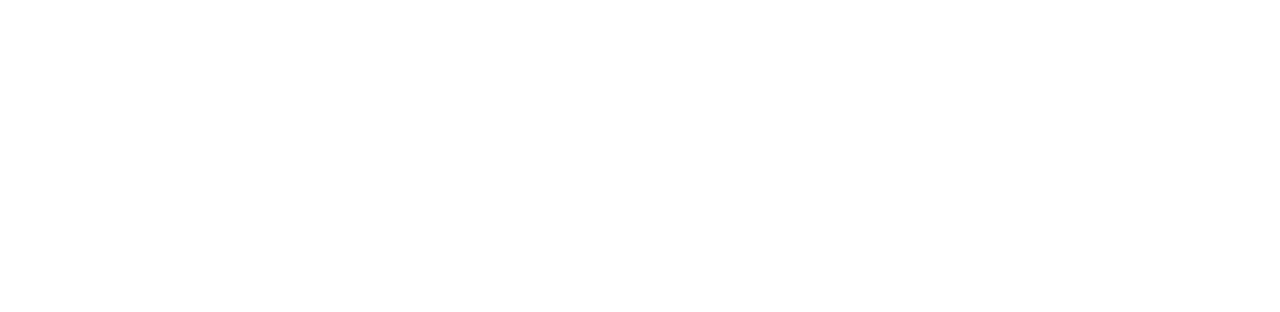
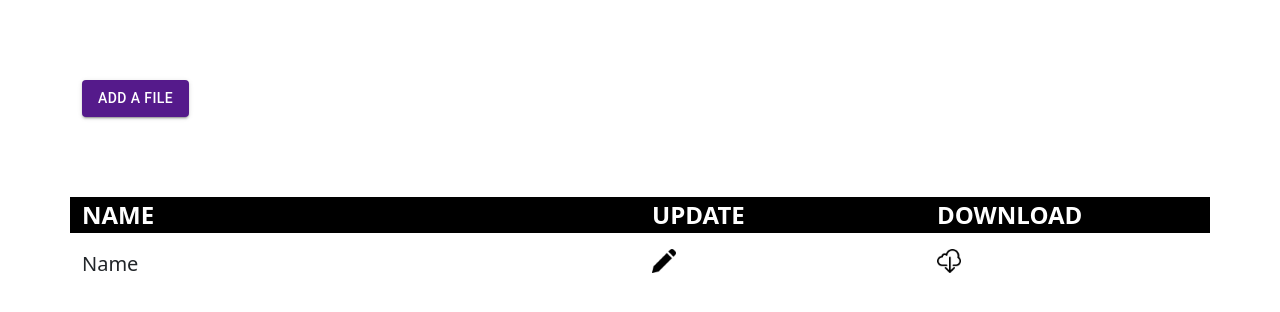
Before and after one commit to chenukas/ssd-oauth, a React (Create React App) app in the folder oauth-fe/: page /files in a window 1280 px wide. Shown: the top 312 px of the page. Built offline with nearby package versions, Linux system fonts and the light colour scheme.

Commit message:
fix: changed the route

```diff
--- a/oauth-fe/src/App.js
+++ b/oauth-fe/src/App.js
@@ -8,7 +8,7 @@
     <>
       <Switch>
         <Route path="/" component={Login} exact={true} />
-        <Route path="/" component={DisplayFiles} exact={true} />
+        <Route path="/files" component={DisplayFiles} exact={true} />
       </Switch>
     </>
   );
```
